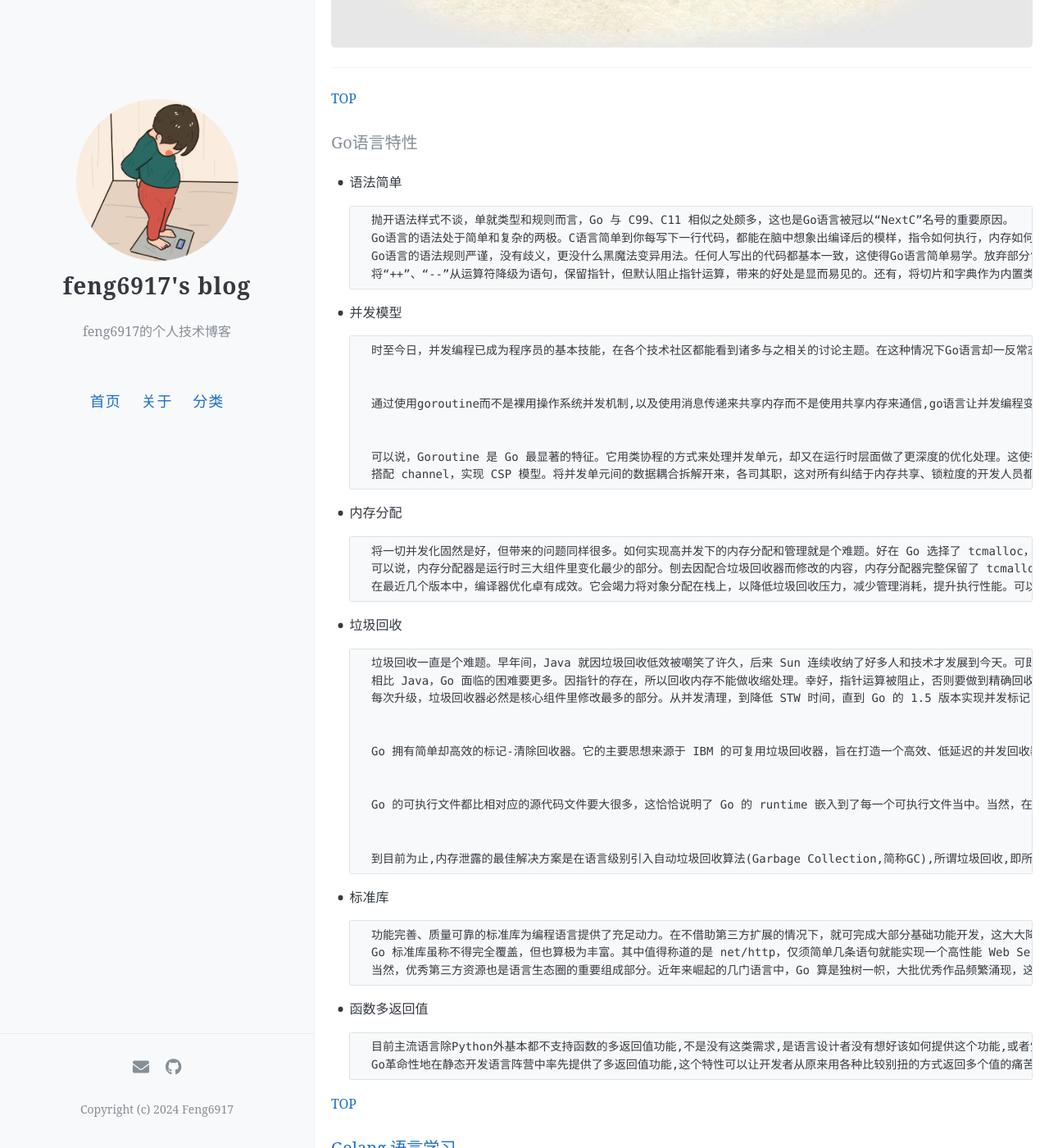
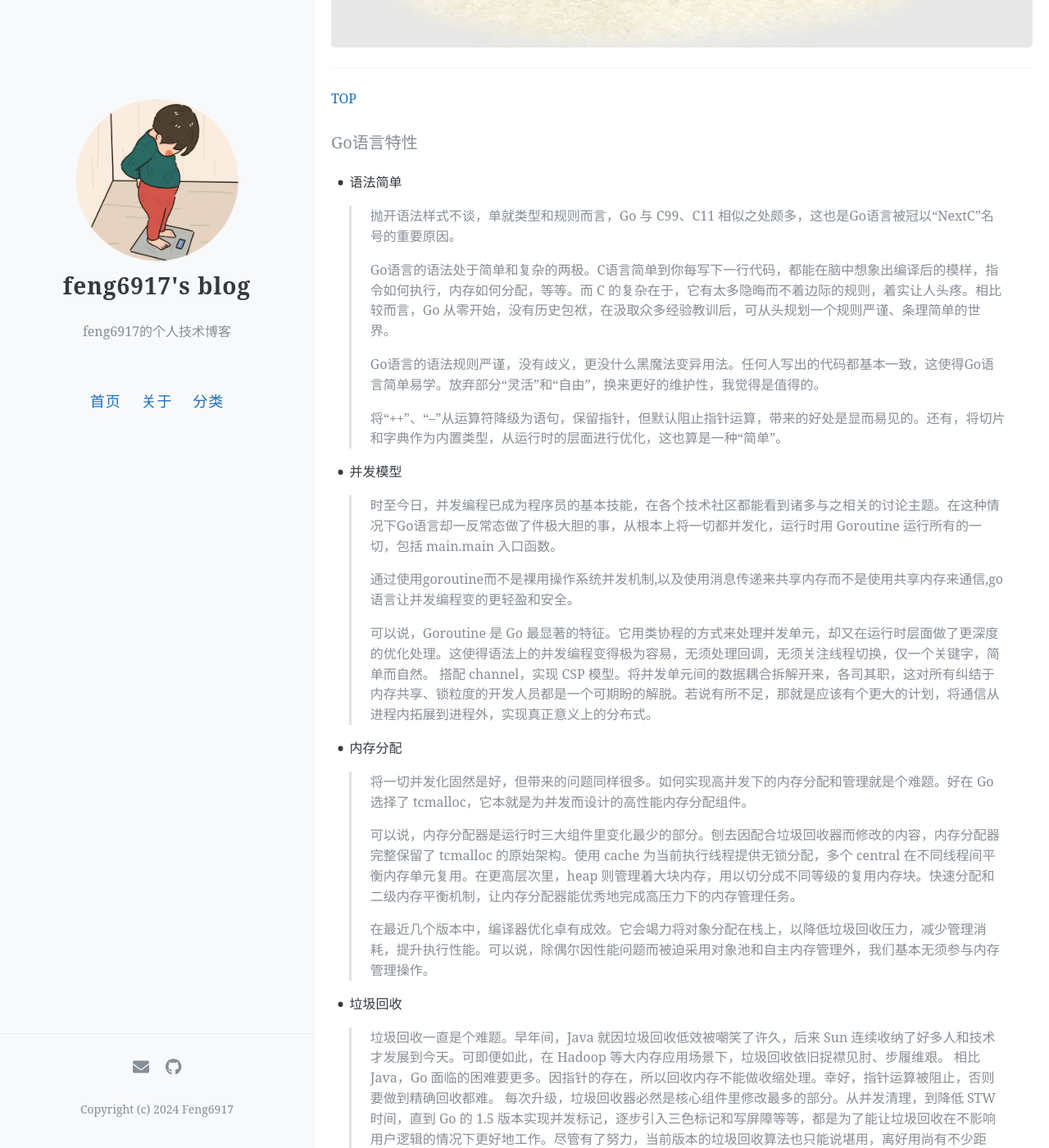
Before and after one commit to feng6917/feng6917.github.io, a Jekyll site: the page built from _posts/2020-3-3-lg-go-profile.md, in a window 1280 px wide and 1400 px high, scrolled down 4901 px. Shown: the whole window at 82% size. Built offline with Jekyll 4.4.1, drawn with Linux system fonts in a browser that asks for light colours; comment, search, counter and statistics services are not loaded; some of the changed text lies outside the part shown.

Commit message:
fix: go profile edit

````diff
--- a/_posts/2020-3-3-lg-go-profile.md
+++ b/_posts/2020-3-3-lg-go-profile.md
@@ -119,65 +119,56 @@ author: feng6917
 
 - 语法简单
 
-    ```
-    抛开语法样式不谈，单就类型和规则而言，Go 与 C99、C11 相似之处颇多，这也是Go语言被冠以“NextC”名号的重要原因。
-    Go语言的语法处于简单和复杂的两极。C语言简单到你每写下一行代码，都能在脑中想象出编译后的模样，指令如何执行，内存如何分配，等等。而 C 的复杂在于，它有太多隐晦而不着边际的规则，着实让人头疼。相比较而言，Go 从零开始，没有历史包袱，在汲取众多经验教训后，可从头规划一个规则严谨、条理简单的世界。
-    Go语言的语法规则严谨，没有歧义，更没什么黑魔法变异用法。任何人写出的代码都基本一致，这使得Go语言简单易学。放弃部分“灵活”和“自由”，换来更好的维护性，我觉得是值得的。
-    将“++”、“--”从运算符降级为语句，保留指针，但默认阻止指针运算，带来的好处是显而易见的。还有，将切片和字典作为内置类型，从运行时的层面进行优化，这也算是一种“简单”。
-    ```
+  > 抛开语法样式不谈，单就类型和规则而言，Go 与 C99、C11 相似之处颇多，这也是Go语言被冠以“NextC”名号的重要原因。
+  >
+  > Go语言的语法处于简单和复杂的两极。C语言简单到你每写下一行代码，都能在脑中想象出编译后的模样，指令如何执行，内存如何分配，等等。而 C 的复杂在于，它有太多隐晦而不着边际的规则，着实让人头疼。相比较而言，Go 从零开始，没有历史包袱，在汲取众多经验教训后，可从头规划一个规则严谨、条理简单的世界。
+  >
+  > Go语言的语法规则严谨，没有歧义，更没什么黑魔法变异用法。任何人写出的代码都基本一致，这使得Go语言简单易学。放弃部分“灵活”和“自由”，换来更好的维护性，我觉得是值得的。
+  >
+  > 将“++”、“--”从运算符降级为语句，保留指针，但默认阻止指针运算，带来的好处是显而易见的。还有，将切片和字典作为内置类型，从运行时的层面进行优化，这也算是一种“简单”。
 
 - 并发模型
 
-    ```
-    时至今日，并发编程已成为程序员的基本技能，在各个技术社区都能看到诸多与之相关的讨论主题。在这种情况下Go语言却一反常态做了件极大胆的事，从根本上将一切都并发化，运行时用 Goroutine 运行所有的一切，包括 main.main 入口函数。
-
-
-    通过使用goroutine而不是裸用操作系统并发机制,以及使用消息传递来共享内存而不是使用共享内存来通信,go语言让并发编程变的更轻盈和安全
-
-
-    可以说，Goroutine 是 Go 最显著的特征。它用类协程的方式来处理并发单元，却又在运行时层面做了更深度的优化处理。这使得语法上的并发编程变得极为容易，无须处理回调，无须关注线程切换，仅一个关键字，简单而自然。
-    搭配 channel，实现 CSP 模型。将并发单元间的数据耦合拆解开来，各司其职，这对所有纠结于内存共享、锁粒度的开发人员都是一个可期盼的解脱。若说有所不足，那就是应该有个更大的计划，将通信从进程内拓展到进程外，实现真正意义上的分布式。
-    ```
+  > 时至今日，并发编程已成为程序员的基本技能，在各个技术社区都能看到诸多与之相关的讨论主题。在这种情况下Go语言却一反常态做了件极大胆的事，从根本上将一切都并发化，运行时用 Goroutine 运行所有的一切，包括 main.main 入口函数。
+  >
+  > 通过使用goroutine而不是裸用操作系统并发机制,以及使用消息传递来共享内存而不是使用共享内存来通信,go语言让并发编程变的更轻盈和安全。
+  >
+  > 可以说，Goroutine 是 Go 最显著的特征。它用类协程的方式来处理并发单元，却又在运行时层面做了更深度的优化处理。这使得语法上的并发编程变得极为容易，无须处理回调，无须关注线程切换，仅一个关键字，简单而自然。
+  > 搭配 channel，实现 CSP 模型。将并发单元间的数据耦合拆解开来，各司其职，这对所有纠结于内存共享、锁粒度的开发人员都是一个可期盼的解脱。若说有所不足，那就是应该有个更大的计划，将通信从进程内拓展到进程外，实现真正意义上的分布式。
 
 - 内存分配
 
-    ```
-    将一切并发化固然是好，但带来的问题同样很多。如何实现高并发下的内存分配和管理就是个难题。好在 Go 选择了 tcmalloc，它本就是为并发而设计的高性能内存分配组件。
-    可以说，内存分配器是运行时三大组件里变化最少的部分。刨去因配合垃圾回收器而修改的内容，内存分配器完整保留了 tcmalloc 的原始架构。使用 cache 为当前执行线程提供无锁分配，多个 central 在不同线程间平衡内存单元复用。在更高层次里，heap 则管理着大块内存，用以切分成不同等级的复用内存块。快速分配和二级内存平衡机制，让内存分配器能优秀地完成高压力下的内存管理任务。
-    在最近几个版本中，编译器优化卓有成效。它会竭力将对象分配在栈上，以降低垃圾回收压力，减少管理消耗，提升执行性能。可以说，除偶尔因性能问题而被迫采用对象池和自主内存管理外，我们基本无须参与内存管理操作。
-    ```
+  > 将一切并发化固然是好，但带来的问题同样很多。如何实现高并发下的内存分配和管理就是个难题。好在 Go 选择了 tcmalloc，它本就是为并发而设计的高性能内存分配组件。
+  >
+  > 可以说，内存分配器是运行时三大组件里变化最少的部分。刨去因配合垃圾回收器而修改的内容，内存分配器完整保留了 tcmalloc 的原始架构。使用 cache 为当前执行线程提供无锁分配，多个 central 在不同线程间平衡内存单元复用。在更高层次里，heap 则管理着大块内存，用以切分成不同等级的复用内存块。快速分配和二级内存平衡机制，让内存分配器能优秀地完成高压力下的内存管理任务。
+  >
+  > 在最近几个版本中，编译器优化卓有成效。它会竭力将对象分配在栈上，以降低垃圾回收压力，减少管理消耗，提升执行性能。可以说，除偶尔因性能问题而被迫采用对象池和自主内存管理外，我们基本无须参与内存管理操作。
 
 - 垃圾回收
 
-    ```
-    垃圾回收一直是个难题。早年间，Java 就因垃圾回收低效被嘲笑了许久，后来 Sun 连续收纳了好多人和技术才发展到今天。可即便如此，在 Hadoop 等大内存应用场景下，垃圾回收依旧捉襟见肘、步履维艰。
-    相比 Java，Go 面临的困难要更多。因指针的存在，所以回收内存不能做收缩处理。幸好，指针运算被阻止，否则要做到精确回收都难。
-    每次升级，垃圾回收器必然是核心组件里修改最多的部分。从并发清理，到降低 STW 时间，直到 Go 的 1.5 版本实现并发标记，逐步引入三色标记和写屏障等等，都是为了能让垃圾回收在不影响用户逻辑的情况下更好地工作。尽管有了努力，当前版本的垃圾回收算法也只能说堪用，离好用尚有不少距离。
+  > 垃圾回收一直是个难题。早年间，Java 就因垃圾回收低效被嘲笑了许久，后来 Sun 连续收纳了好多人和技术才发展到今天。可即便如此，在 Hadoop 等大内存应用场景下，垃圾回收依旧捉襟见肘、步履维艰。
+  > 相比 Java，Go 面临的困难要更多。因指针的存在，所以回收内存不能做收缩处理。幸好，指针运算被阻止，否则要做到精确回收都难。
+  > 每次升级，垃圾回收器必然是核心组件里修改最多的部分。从并发清理，到降低 STW 时间，直到 Go 的 1.5 版本实现并发标记，逐步引入三色标记和写屏障等等，都是为了能让垃圾回收在不影响用户逻辑的情况下更好地工作。尽管有了努力，当前版本的垃圾回收算法也只能说堪用，离好用尚有不少距离。
 
+  > Go 拥有简单却高效的标记-清除回收器。它的主要思想来源于 IBM 的可复用垃圾回收器，旨在打造一个高效、低延迟的并发回收器。目前 gccgo 还没有回收器，同时适用 gc 和 gccgo 的新回收器正在研发中。使用一门具有垃圾回收功能的编程语言不代表你可以避免内存分配所带来的问题，分配和回收内容都是消耗 CPU 资源的一种行为。
 
-    Go 拥有简单却高效的标记-清除回收器。它的主要思想来源于 IBM 的可复用垃圾回收器，旨在打造一个高效、低延迟的并发回收器。目前 gccgo 还没有回收器，同时适用 gc 和 gccgo 的新回收器正在研发中。使用一门具有垃圾回收功能的编程语言不代表你可以避免内存分配所带来的问题，分配和回收内容都是消耗 CPU 资源的一种行为。
+  > Go 的可执行文件都比相对应的源代码文件要大很多，这恰恰说明了 Go 的 runtime 嵌入到了每一个可执行文件当中。当然，在部署到数量巨大的集群时，较大的文件体积也是比较头疼的问题。但总的来说，Go 的部署工作还是要比 Java 和 Python 轻松得多。因为 Go 不需要依赖任何其它文件，它只需要一个单独的静态文件，这样你也不会像使用其它语言一样在各种不同版本的依赖文件之间混淆。
 
-
-    Go 的可执行文件都比相对应的源代码文件要大很多，这恰恰说明了 Go 的 runtime 嵌入到了每一个可执行文件当中。当然，在部署到数量巨大的集群时，较大的文件体积也是比较头疼的问题。但总的来说，Go 的部署工作还是要比 Java 和 Python 轻松得多。因为 Go 不需要依赖任何其它文件，它只需要一个单独的静态文件，这样你也不会像使用其它语言一样在各种不同版本的依赖文件之间混淆。
-
-
-    到目前为止,内存泄露的最佳解决方案是在语言级别引入自动垃圾回收算法(Garbage Collection,简称GC),所谓垃圾回收,即所有的内存分配动作都会在运行时被记录,同时任何对该内存的使用也会被记录,然后垃圾回收器会对所有已经分配的内存进行跟踪监测,一旦发现有些内存不再被任何人使用,就阶段性回收这些没人用的内存,当然,因为需要尽量最小化垃圾回收的性能损耗,以及降低正常程序执行过程的影响,现实中的垃圾回收算法比这复杂的多,比如为对象增加年龄属性等,但基本原理是这样
-    ```
+  > 到目前为止,内存泄露的最佳解决方案是在语言级别引入自动垃圾回收算法(Garbage Collection,简称GC),所谓垃圾回收,即所有的内存分配动作都会在运行时被记录,同时任何对该内存的使用也会被记录,然后垃圾回收器会对所有已经分配的内存进行跟踪监测,一旦发现有些内存不再被任何人使用,就阶段性回收这些没人用的内存,当然,因为需要尽量最小化垃圾回收的性能损耗,以及降低正常程序执行过程的影响,现实中的垃圾回收算法比这复杂的多,比如为对象增加年龄属性等,但基本原理是这样。
 
 - 标准库
 
-    ```
-    功能完善、质量可靠的标准库为编程语言提供了充足动力。在不借助第三方扩展的情况下，就可完成大部分基础功能开发，这大大降低了学习和使用成本。最关键的是，标准库有升级和修复保障，还能从运行时获得深层次优化的便利，这是第三方库所不具备的。
-    Go 标准库虽称不得完全覆盖，但也算极为丰富。其中值得称道的是 net/http，仅须简单几条语句就能实现一个高性能 Web Server，这从来都是宣传的亮点。更何况大批基于此的优秀第三方 Framework 更是将 Go 推到 Web/Microservice 开发标准之一的位置。
-    当然，优秀第三方资源也是语言生态圈的重要组成部分。近年来崛起的几门语言中，Go 算是独树一帜，大批优秀作品频繁涌现，这也给我们学习 Go 提供了很好的参照。
-    ```
+  > 功能完善、质量可靠的标准库为编程语言提供了充足动力。在不借助第三方扩展的情况下，就可完成大部分基础功能开发，这大大降低了学习和使用成本。最关键的是，标准库有升级和修复保障，还能从运行时获得深层次优化的便利，这是第三方库所不具备的。
+  >
+  > Go 标准库虽称不得完全覆盖，但也算极为丰富。其中值得称道的是 net/http，仅须简单几条语句就能实现一个高性能 Web Server，这从来都是宣传的亮点。更何况大批基于此的优秀第三方 Framework 更是将 Go 推到 Web/Microservice 开发标准之一的位置。
+  >
+  > 当然，优秀第三方资源也是语言生态圈的重要组成部分。近年来崛起的几门语言中，Go 算是独树一帜，大批优秀作品频繁涌现，这也给我们学习 Go 提供了很好的参照。
 
 - 函数多返回值
 
-    ```
-    目前主流语言除Python外基本都不支持函数的多返回值功能,不是没有这类需求,是语言设计者没有想好该如何提供这个功能,或者觉得会影响语言的美感.
-    Go革命性地在静态开发语言阵营中率先提供了多返回值功能,这个特性可以让开发者从原来用各种比较别扭的方式返回多个值的痛苦中解脱出来,既不用区分参数列表中那几个用输入,那几个用输出,也不用为多个返回值专门定义一个数据结构.
-    ```
+  > 目前主流语言除Python外基本都不支持函数的多返回值功能,不是没有这类需求,是语言设计者没有想好该如何提供这个功能,或者觉得会影响语言的美感.
+  >
+  > Go革命性地在静态开发语言阵营中率先提供了多返回值功能,这个特性可以让开发者从原来用各种比较别扭的方式返回多个值的痛苦中解脱出来,既不用区分参数列表中那几个用输入,那几个用输出,也不用为多个返回值专门定义一个数据结构。
 
 [TOP](#目录)
 
````
